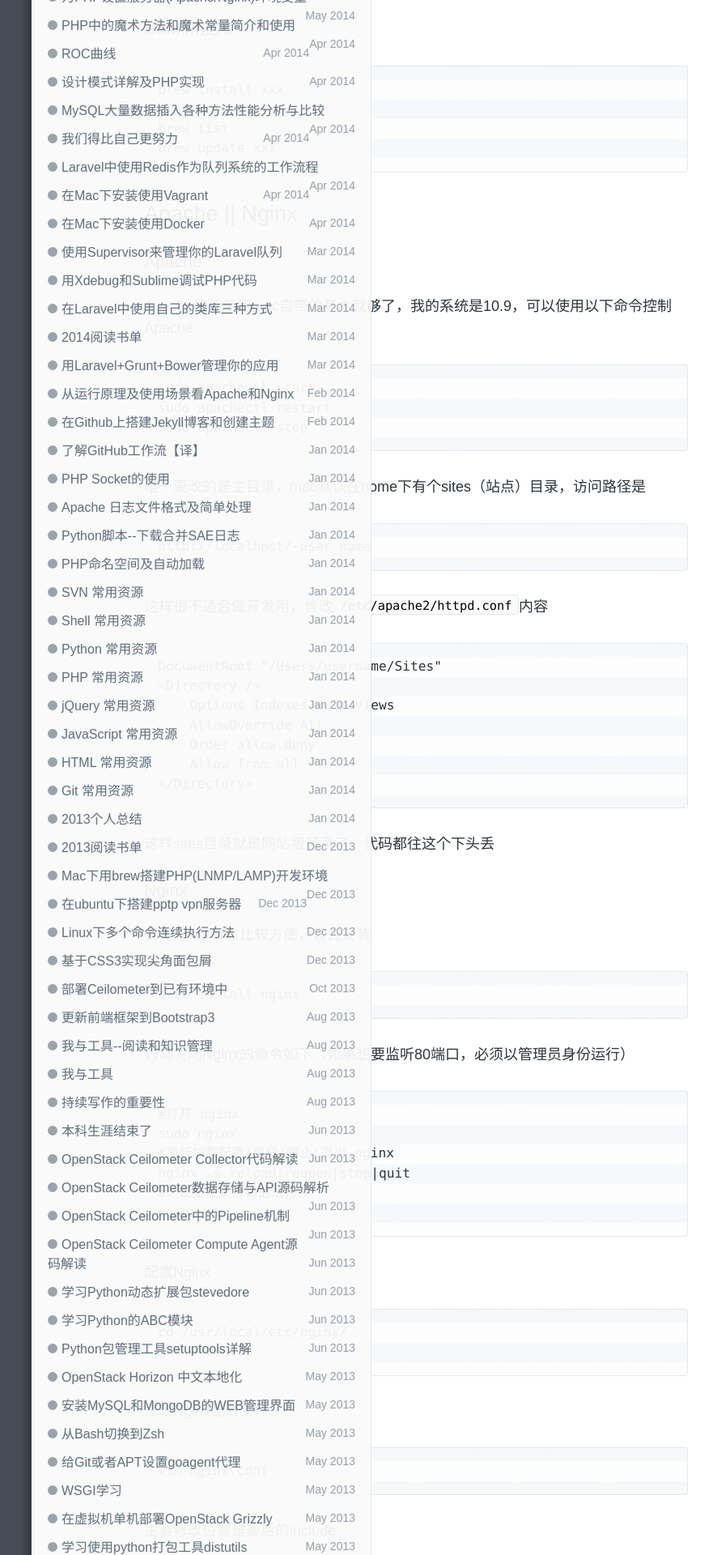
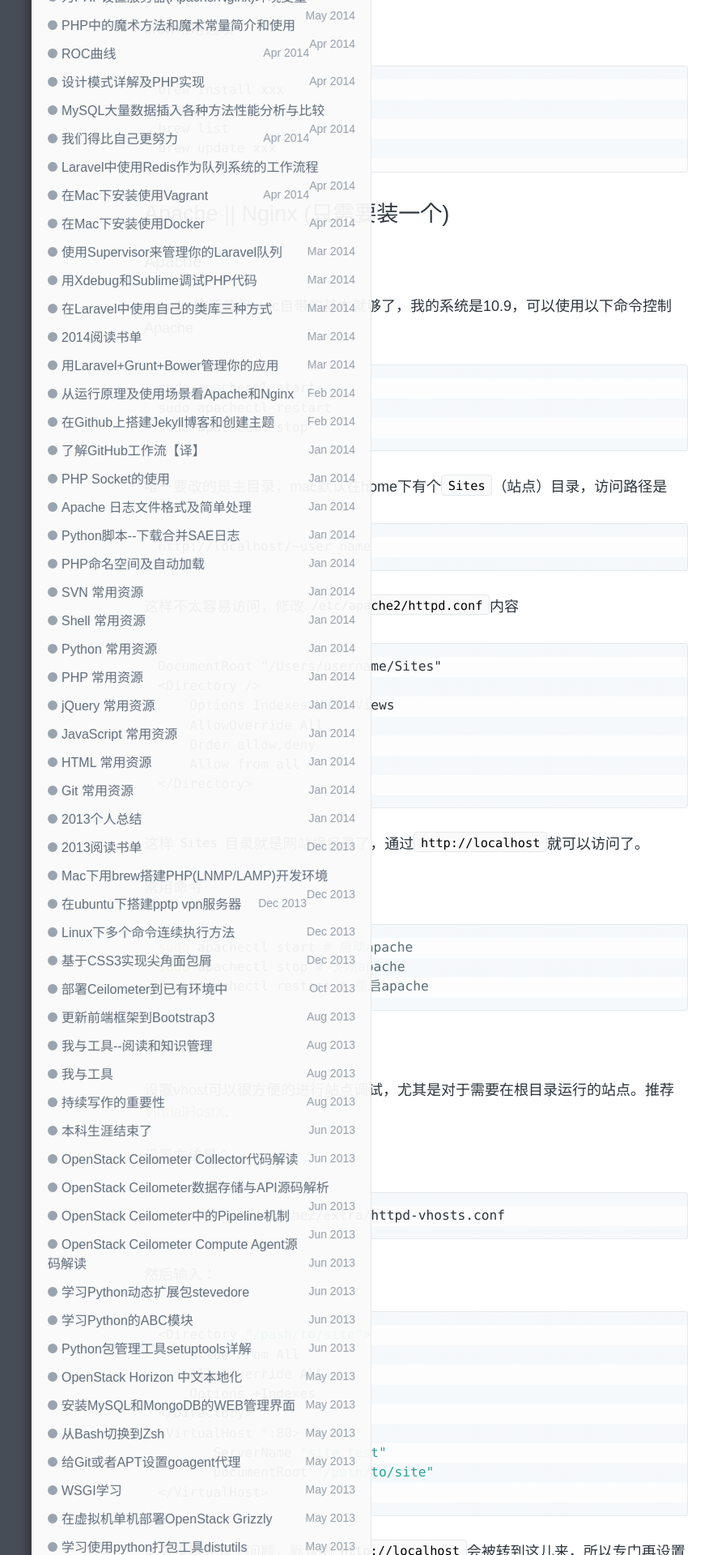
Before and after one commit to dayon3z1/suyan, a Jekyll site: the page built from _posts/tool/2013-12-11-lamp-in-mac.md, in a window 1280 px wide. Shown: the part 528-2448 px from the top of the page at 81% size, without its empty margins (126-1007 px from the left). Built offline with Jekyll 4.4.1, drawn with Linux system fonts in a browser that asks for light colours; some of the changed text lies outside the part shown.

Commit message:
add guide to set apache virtual host

````diff
--- a/_posts/tool/2013-12-11-lamp-in-mac.md
+++ b/_posts/tool/2013-12-11-lamp-in-mac.md
@@ -23,7 +23,7 @@ brew常用选项
     brew list
     brew update xxx
 
-## Apache || Nginx
+## Apache || Nginx (只需要装一个)
 
 ### Apache
 Apache的话使用mac自带的基本就够了，我的系统是10.9，可以使用以下命令控制Apache
@@ -32,11 +32,11 @@ Apache的话使用mac自带的基本就够了，我的系统是10.9，可以使
     sudo apachectl restart
     sudo apachectl stop
 
-唯一要改的是主目录，mac默认在home下有个sites（站点）目录，访问路径是
+唯一要改的是主目录，mac默认在home下有个`Sites`（站点）目录，访问路径是
 
     http://localhost/~user_name
 
-这样很不适合做开发用，修改`/etc/apache2/httpd.conf`内容
+这样不太容易访问，修改`/etc/apache2/httpd.conf`内容
 
     DocumentRoot "/Users/username/Sites"
     <Directory />
@@ -46,7 +46,59 @@ Apache的话使用mac自带的基本就够了，我的系统是10.9，可以使
         Allow from all
     </Directory>
 
-这样sites目录就是网站根目录了，代码都往这个下头丢
+这样`Sites`目录就是网站根目录了，通过`http://localhost`就可以访问了。
+
+#### 常用命令
+
+```bash
+sudo apachectl start # 启动apache
+sudo apachectl stop # 关闭apache
+sudo apachectl restart # 重启apache
+```
+
+#### 设置vhost
+设置vhost可以很方便的进行站点调试，尤其是对于需要在根目录运行的站点。推荐 [VirtualHostX](https://clickontyler.com/virtualhostx/).
+
+设置方法是：
+
+```bash
+sudo vi /etc/apache2/extra/httpd-vhosts.conf
+```
+
+然后输入：
+
+```bash
+<Directory "/pash/to/site">
+    Allow From All
+    AllowOverride All
+    Options +Indexes
+</Directory>
+<VirtualHost *:80>
+       ServerName "site.test"
+       DocumentRoot "/path/to/site"
+</VirtualHost>
+```
+
+这么设置会有个问题，默认的`http://localhost`会被转到这儿来，所以专门再设置一下`localhost`的host就好了。
+
+```bash
+<VirtualHost *:80>
+    ServerName localhost
+    DocumentRoot /path/to/root
+</VirtualHost>
+```
+
+然后把host文件改一下，把刚刚设置的`ServerName`改到本地就好了。
+
+```bash
+sudo vi /etc/hosts
+```
+
+写入：
+
+```bash
+127.0.0.1 site.test
+```
 
 ### Nginx
 要使用Nginx也比较方便，首先安装
````
